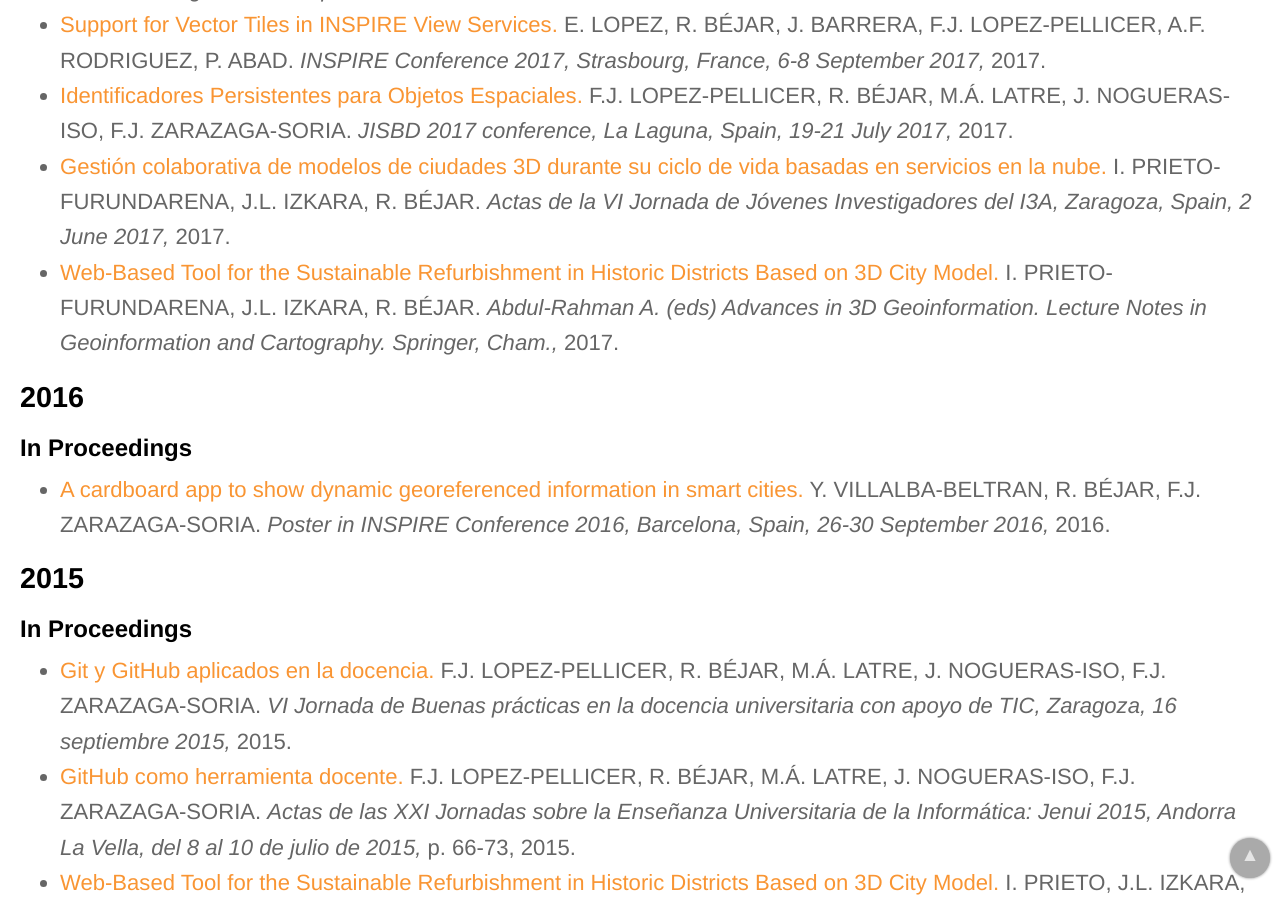
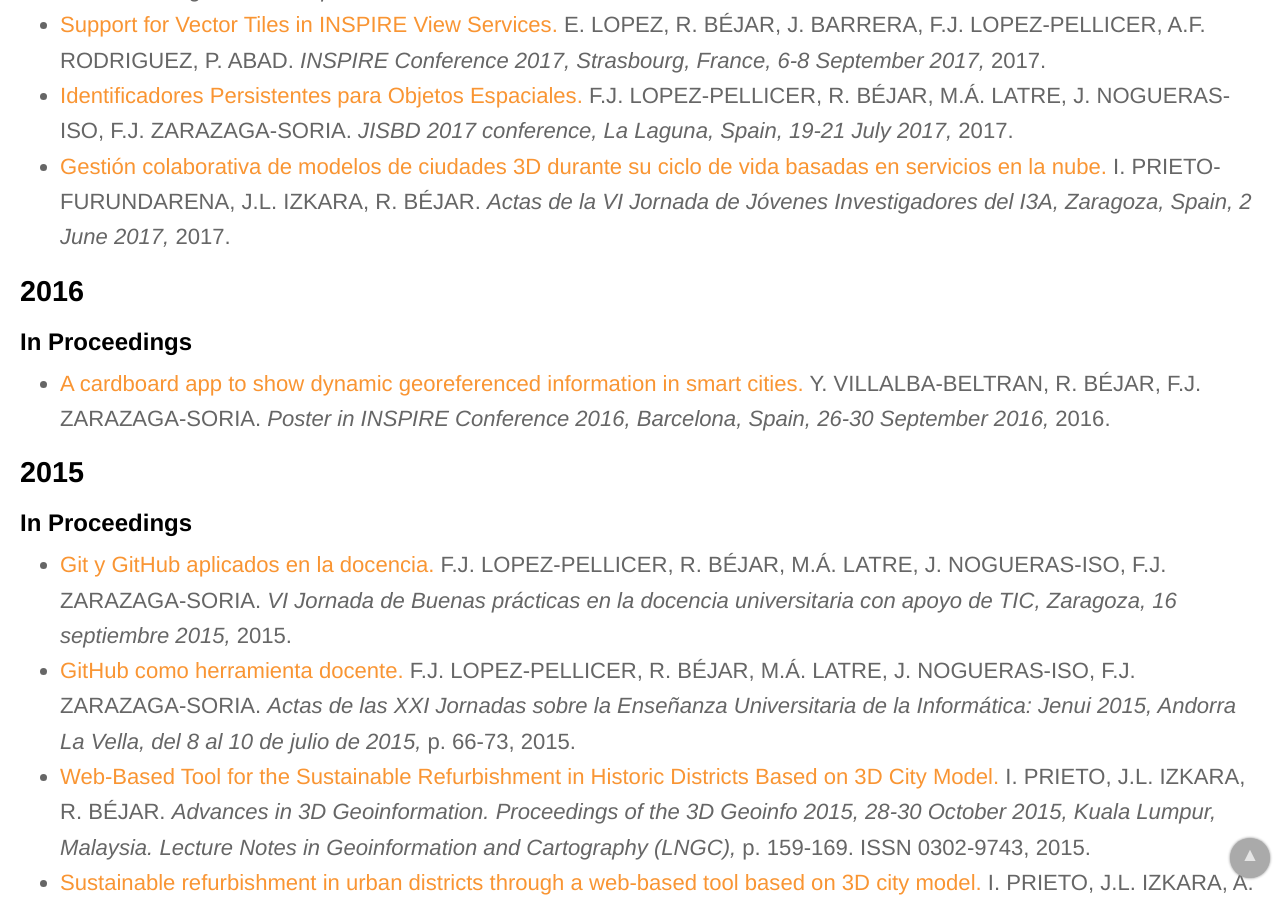
Before and after one commit to IAAA-Lab/IAAA-Lab.github.io, a Jekyll site: the page built from _staff/rbejar.md, in a window 1280 px wide and 900 px high, scrolled down 3487 px. Built offline with Jekyll 4.4.1, drawn with Linux system fonts in a browser that asks for light colours.

Commit message:
Update papers.yml

```diff
--- a/_data/papers.yml
+++ b/_data/papers.yml
@@ -423,12 +423,6 @@
   url: https://agile-online.org/images/conference_2017/Proceedings2017/shortpapers/82_ShortPaper_in_PDF.pdf
   authors: D. DÍAZ-CORONA, J. LACASTA, J. NOGUERAS-ISO
   publication_conference: "AGILE 2017 conference, Wageningen, The Netherlands, 9-12 May 2017"
-  year: 2017
-# -------------------
-- title: "Web-Based Tool for the Sustainable Refurbishment in Historic Districts Based on 3D City Model"
-  url: https://doi.org/10.1007/978-3-319-25691-7_9
-  authors: I. PRIETO-FURUNDARENA, J.L. IZKARA, R. BÉJAR
-  publication_conference: "Abdul-Rahman A. (eds) Advances in 3D Geoinformation. Lecture Notes in Geoinformation and Cartography. Springer, Cham."
   year: 2017
 # -------------------
 - title: "Improving the geospatial consistency of digital libraries metadata"
```
